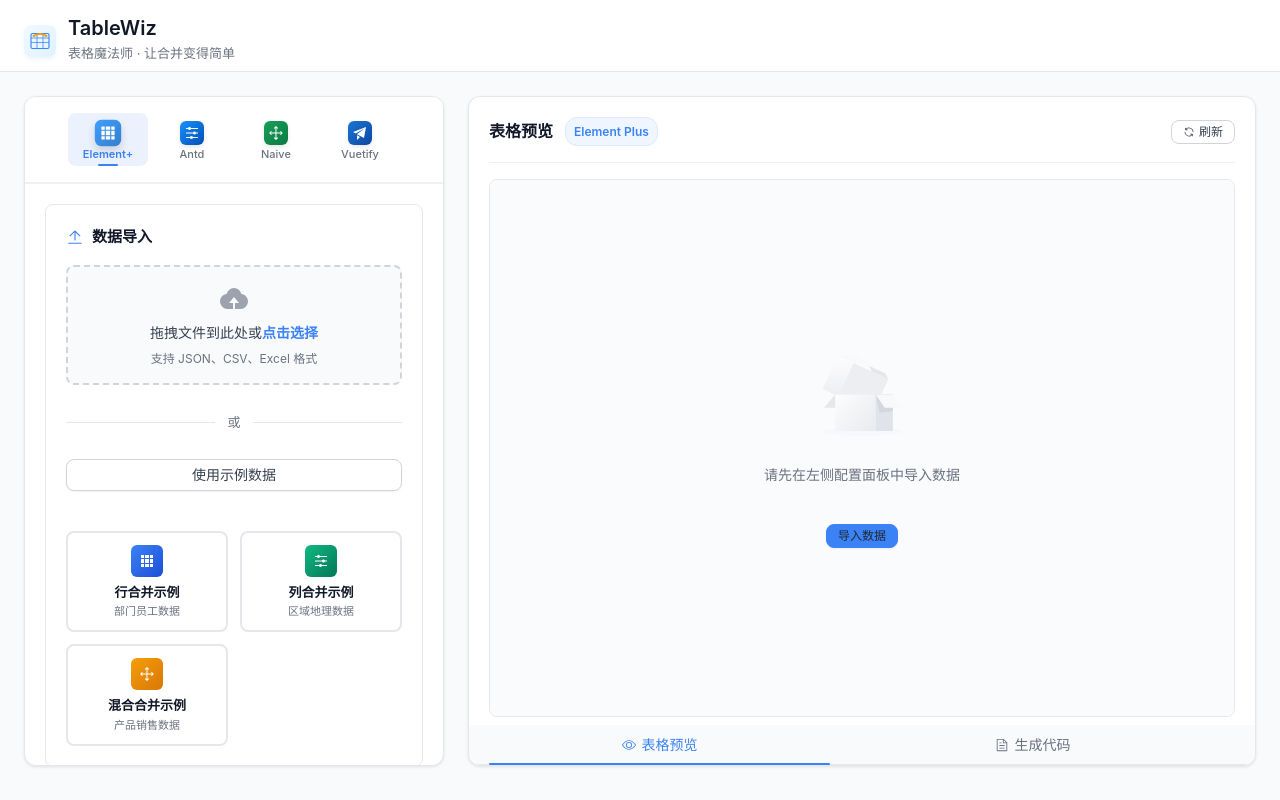
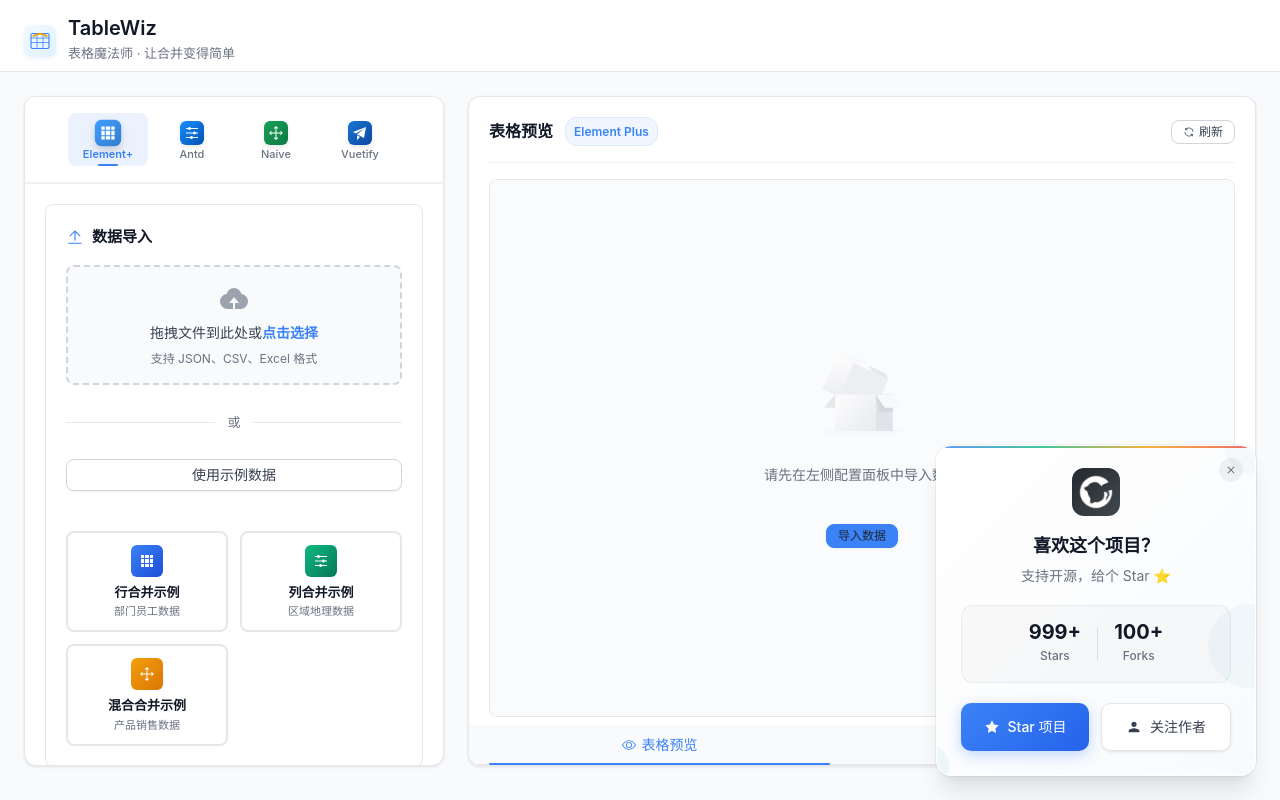
Before and after one commit to pdxjie/el-table-span-method, a Vue app: page / in a window 1280 px wide. Built offline with nearby package versions, Linux system fonts and the light colour scheme.

Commit message:
feat: 推广

```diff
--- a/src/App.vue
+++ b/src/App.vue
@@ -117,6 +117,68 @@
         </el-tabs>
       </section>
     </main>
+
+    <!-- GitHub推广浮动卡片 -->
+    <div class="github-promotion-float" :class="{ 'show': showGithubPromo }">
+      <div class="github-card">
+        <!-- 关闭按钮 -->
+        <button class="close-btn" @click="hideGithubPromo">
+          <svg width="12" height="12" viewBox="0 0 24 24" fill="currentColor">
+            <path d="M19 6.41L17.59 5 12 10.59 6.41 5 5 6.41 10.59 12 5 17.59 6.41 19 12 13.41 17.59 19 19 17.59 13.41 12z"/>
+          </svg>
+        </button>
+
+        <!-- 卡片内容 -->
+        <div class="card-content">
+          <!-- GitHub标志动画 -->
+          <div class="github-logo">
+            <svg width="32" height="32" viewBox="0 0 24 24" fill="currentColor">
+              <path d="M12 0C5.374 0 0 5.373 0 12 0 17.302 3.438 21.8 8.207 23.387c.599.111.793-.261.793-.577v-2.234c-3.338.726-4.033-1.416-4.033-1.416-.546-1.387-1.333-1.756-1.333-1.756-1.089-.745.083-.729.083-.729 1.205.084 1.839 1.237 1.839 1.237 1.07 1.834 2.807 1.304 3.492.997.107-.775.418-1.305.762-1.604-2.665-.305-5.467-1.334-5.467-5.931 0-1.311.469-2.381 1.236-3.221-.124-.303-.535-1.524.117-3.176 0 0 1.008-.322 3.301 1.23A11.509 11.509 0 0112 5.803c1.02.005 2.047.138 3.006.404 2.291-1.552 3.297-1.23 3.297-1.23.653 1.653.242 2.874.118 3.176.77.84 1.235 1.911 1.235 3.221 0 4.609-2.807 5.624-5.479 5.921.43.372.823 1.102.823 2.222v3.293c0 .319.192.694.801.576C20.566 21.797 24 17.3 24 12c0-6.627-5.373-12-12-12z"/>
+            </svg>
+          </div>
+
+          <!-- 标题 -->
+          <h3 class="card-title">喜欢这个项目？</h3>
+          <p class="card-subtitle">支持开源，给个 Star ⭐</p>
+
+          <!-- 统计信息 -->
+          <div class="stats">
+            <div class="stat-item">
+              <div class="stat-number">{{ starsCount || '999+' }}</div>
+              <div class="stat-label">Stars</div>
+            </div>
+            <div class="stat-divider"></div>
+            <div class="stat-item">
+              <div class="stat-number">{{ forksCount || '100+' }}</div>
+              <div class="stat-label">Forks</div>
+            </div>
+          </div>
+
+          <!-- 操作按钮 -->
+          <div class="card-actions">
+            <a href="https://github.com/pdxjie/el-table-span-method" target="_blank" class="action-btn primary">
+              <svg width="16" height="16" viewBox="0 0 24 24" fill="currentColor">
+                <path d="M12 2l3.09 6.26L22 9.27l-5 4.87 1.18 6.88L12 17.77l-6.18 3.25L7 14.14 2 9.27l6.91-1.01L12 2z"/>
+              </svg>
+              Star 项目
+            </a>
+            <a href="https://github.com/pdxjie" target="_blank" class="action-btn secondary">
+              <svg width="16" height="16" viewBox="0 0 24 24" fill="currentColor">
+                <path d="M12 12c2.21 0 4-1.79 4-4s-1.79-4-4-4-4 1.79-4 4 1.79 4 4 4zm0 2c-2.67 0-8 1.34-8 4v2h16v-2c0-2.66-5.33-4-8-4z"/>
+              </svg>
+              关注作者
+            </a>
+          </div>
+        </div>
+
+        <!-- 装饰性背景 -->
+        <div class="bg-decoration">
+          <div class="decoration-circle circle-1"></div>
+          <div class="decoration-circle circle-2"></div>
+          <div class="decoration-circle circle-3"></div>
+        </div>
+      </div>
+    </div>
   </div>
 </template>
 
@@ -151,7 +213,22 @@
     })
     const activeTab = ref('preview')
     const isVerticalLayout = ref(false)
-    const currentLibrary = ref('element-plus') // 添加当前UI库状态
+    const currentLibrary = ref('element-plus')
+
+    // GitHub推广相关状态
+    const showGithubPromo = ref(false)
+    const starsCount = ref('')
+    const forksCount = ref('')
+
+    // 延迟显示GitHub推广卡片
+    setTimeout(() => {
+      showGithubPromo.value = true
+    }, 3000)
+
+    // 隐藏推广卡片（仅当前会话有效）
+    const hideGithubPromo = () => {
+      showGithubPromo.value = false
+    } // 添加当前UI库状态
 
     const handleDataChange = (data) => {
       tableData.value = data
@@ -354,11 +431,15 @@
       activeTab,
       isVerticalLayout,
       currentLibrary,
+      showGithubPromo,
+      starsCount,
+      forksCount,
       handleDataChange,
       handleConfigChange,
       handleLibraryChange,
       handleSpanMethod,
-      toggleLayout
+      toggleLayout,
+      hideGithubPromo
     }
   }
 }
@@ -399,6 +480,275 @@
   display: flex;
   align-items: center;
   gap: 12px;
+}
+
+/* GitHub推广浮动卡片样式 */
+.github-promotion-float {
+  position: fixed;
+  bottom: 24px;
+  right: 24px;
+  z-index: 1000;
+  transform: translateY(100px) scale(0.8);
+  opacity: 0;
+  transition: all 0.5s cubic-bezier(0.4, 0, 0.2, 1);
+  pointer-events: none;
+}
+
+.github-promotion-float.show {
+  transform: translateY(0) scale(1);
+  opacity: 1;
+  pointer-events: auto;
+}
+
+.github-card {
+  width: 320px;
+  background: linear-gradient(135deg, #ffffff 0%, #f8fafc 100%);
+  border-radius: 16px;
+  box-shadow:
+    0 20px 25px -5px rgba(0, 0, 0, 0.1),
+    0 10px 10px -5px rgba(0, 0, 0, 0.04),
+    0 0 0 1px rgba(0, 0, 0, 0.05);
+  padding: 24px;
+  position: relative;
+  overflow: hidden;
+  border: 1px solid rgba(255, 255, 255, 0.8);
+}
+
+.github-card::before {
+  content: '';
+  position: absolute;
+  top: 0;
+  left: 0;
+  right: 0;
+  height: 2px;
+  background: linear-gradient(90deg, #3b82f6, #10b981, #f59e0b, #ef4444);
+  opacity: 0.8;
+}
+
+.close-btn {
+  position: absolute;
+  top: 12px;
+  right: 12px;
+  width: 24px;
+  height: 24px;
+  border: none;
+  background: rgba(0, 0, 0, 0.05);
+  border-radius: 50%;
+  display: flex;
+  align-items: center;
+  justify-content: center;
+  cursor: pointer;
+  color: #6b7280;
+  transition: all 0.2s ease;
+  z-index: 10;
+}
+
+.close-btn:hover {
+  background: rgba(0, 0, 0, 0.1);
+  color: #374151;
+  transform: scale(1.1);
+}
+
+.card-content {
+  position: relative;
+  z-index: 5;
+}
+
+.github-logo {
+  display: flex;
+  align-items: center;
+  justify-content: center;
+  width: 48px;
+  height: 48px;
+  background: linear-gradient(135deg, #24292e 0%, #40484f 100%);
+  border-radius: 12px;
+  margin: 0 auto 16px;
+  color: white;
+  animation: float 3s ease-in-out infinite;
+}
+
+.github-logo svg {
+  animation: rotate 8s linear infinite;
+}
+
+.card-title {
+  font-size: 18px;
+  font-weight: 600;
+  color: #111827;
+  text-align: center;
+  margin: 0 0 8px 0;
+  line-height: 1.3;
+}
+
+.card-subtitle {
+  font-size: 14px;
+  color: #6b7280;
+  text-align: center;
+  margin: 0 0 20px 0;
+  line-height: 1.4;
+}
+
+.stats {
+  display: flex;
+  align-items: center;
+  justify-content: center;
+  gap: 16px;
+  margin: 20px 0;
+  padding: 16px;
+  background: rgba(0, 0, 0, 0.02);
+  border-radius: 12px;
+  border: 1px solid rgba(0, 0, 0, 0.05);
+}
+
+.stat-item {
+  text-align: center;
+}
+
+.stat-number {
+  font-size: 20px;
+  font-weight: 700;
+  color: #111827;
+  line-height: 1;
+}
+
+.stat-label {
+  font-size: 12px;
+  color: #6b7280;
+  font-weight: 500;
+  margin-top: 4px;
+}
+
+.stat-divider {
+  width: 1px;
+  height: 32px;
+  background: rgba(0, 0, 0, 0.1);
+}
+
+.card-actions {
+  display: flex;
+  gap: 12px;
+  margin-top: 20px;
+}
+
+.action-btn {
+  flex: 1;
+  display: flex;
+  align-items: center;
+  justify-content: center;
+  gap: 8px;
+  padding: 12px 16px;
+  border-radius: 10px;
+  text-decoration: none;
+  font-size: 14px;
+  font-weight: 500;
+  transition: all 0.3s cubic-bezier(0.4, 0, 0.2, 1);
+  position: relative;
+  overflow: hidden;
+}
+
+.action-btn.primary {
+  background: linear-gradient(135deg, #3b82f6 0%, #2563eb 100%);
+  color: white;
+  box-shadow: 0 4px 14px 0 rgba(59, 130, 246, 0.3);
+}
+
+.action-btn.primary:hover {
+  transform: translateY(-2px);
+  box-shadow: 0 6px 20px 0 rgba(59, 130, 246, 0.4);
+}
+
+.action-btn.secondary {
+  background: white;
+  color: #374151;
+  border: 1px solid #e5e7eb;
+  box-shadow: 0 1px 3px 0 rgba(0, 0, 0, 0.1);
+}
+
+.action-btn.secondary:hover {
+  background: #f9fafb;
+  border-color: #d1d5db;
+  transform: translateY(-1px);
+  box-shadow: 0 4px 12px 0 rgba(0, 0, 0, 0.15);
+}
+
+.action-btn svg {
+  transition: transform 0.2s ease;
+}
+
+.action-btn:hover svg {
+  transform: scale(1.1);
+}
+
+/* 装饰性背景 */
+.bg-decoration {
+  position: absolute;
+  top: 0;
+  left: 0;
+  right: 0;
+  bottom: 0;
+  overflow: hidden;
+  z-index: 1;
+}
+
+.decoration-circle {
+  position: absolute;
+  border-radius: 50%;
+  background: linear-gradient(135deg, rgba(59, 130, 246, 0.1), rgba(16, 185, 129, 0.1));
+  animation: float-decoration 6s ease-in-out infinite;
+}
+
+.circle-1 {
+  width: 60px;
+  height: 60px;
+  top: -30px;
+  right: -30px;
+  animation-delay: 0s;
+}
+
+.circle-2 {
+  width: 40px;
+  height: 40px;
+  bottom: -20px;
+  left: -20px;
+  animation-delay: 2s;
+}
+
+.circle-3 {
+  width: 80px;
+  height: 80px;
+  top: 50%;
+  right: -40px;
+  animation-delay: 4s;
+}
+
+/* 动画效果 */
+@keyframes float {
+  0%, 100% {
+    transform: translateY(0);
+  }
+  50% {
+    transform: translateY(-8px);
+  }
+}
+
+@keyframes rotate {
+  from {
+    transform: rotate(0deg);
+  }
+  to {
+    transform: rotate(360deg);
+  }
+}
+
+@keyframes float-decoration {
+  0%, 100% {
+    transform: translate(0, 0) scale(1);
+    opacity: 0.3;
+  }
+  50% {
+    transform: translate(-10px, -10px) scale(1.1);
+    opacity: 0.6;
+  }
 }
 
 .brand-icon {
@@ -634,6 +984,16 @@
     padding: 12px 20px;
   }
 
+  .github-promotion-float {
+    bottom: 20px;
+    right: 20px;
+  }
+
+  .github-card {
+    width: 280px;
+    padding: 20px;
+  }
+
   .app-main {
     padding: 20px;
     gap: 20px;
@@ -670,6 +1030,29 @@
 
   .brand-text .tagline {
     display: none;
+  }
+
+  .github-promotion-float {
+    bottom: 16px;
+    right: 16px;
+  }
+
+  .github-card {
+    width: 260px;
+    padding: 18px;
+  }
+
+  .card-title {
+    font-size: 16px;
+  }
+
+  .stats {
+    padding: 12px;
+  }
+
+  .action-btn {
+    padding: 10px 12px;
+    font-size: 13px;
   }
 
   .app-main {
@@ -719,6 +1102,46 @@
     padding: 8px 12px;
   }
 
+  .github-promotion-float {
+    bottom: 12px;
+    right: 12px;
+    left: 12px;
+  }
+
+  .github-card {
+    width: 100%;
+    padding: 16px;
+  }
+
+  .card-title {
+    font-size: 15px;
+  }
+
+  .card-subtitle {
+    font-size: 13px;
+  }
+
+  .stats {
+    flex-direction: column;
+    gap: 12px;
+    padding: 16px 12px;
+  }
+
+  .stat-divider {
+    width: 60%;
+    height: 1px;
+  }
+
+  .card-actions {
+    flex-direction: column;
+    gap: 8px;
+  }
+
+  .action-btn {
+    padding: 12px;
+    font-size: 14px;
+  }
+
   .app-header {
     height: auto;
     min-height: 80px;
@@ -727,10 +1150,6 @@
   .app-main {
     height: calc(100vh - 80px);
     margin-top: 80px;
-  }
-
-  .header-actions {
-    align-self: stretch;
   }
 
   .tab-content-wrapper {
```
